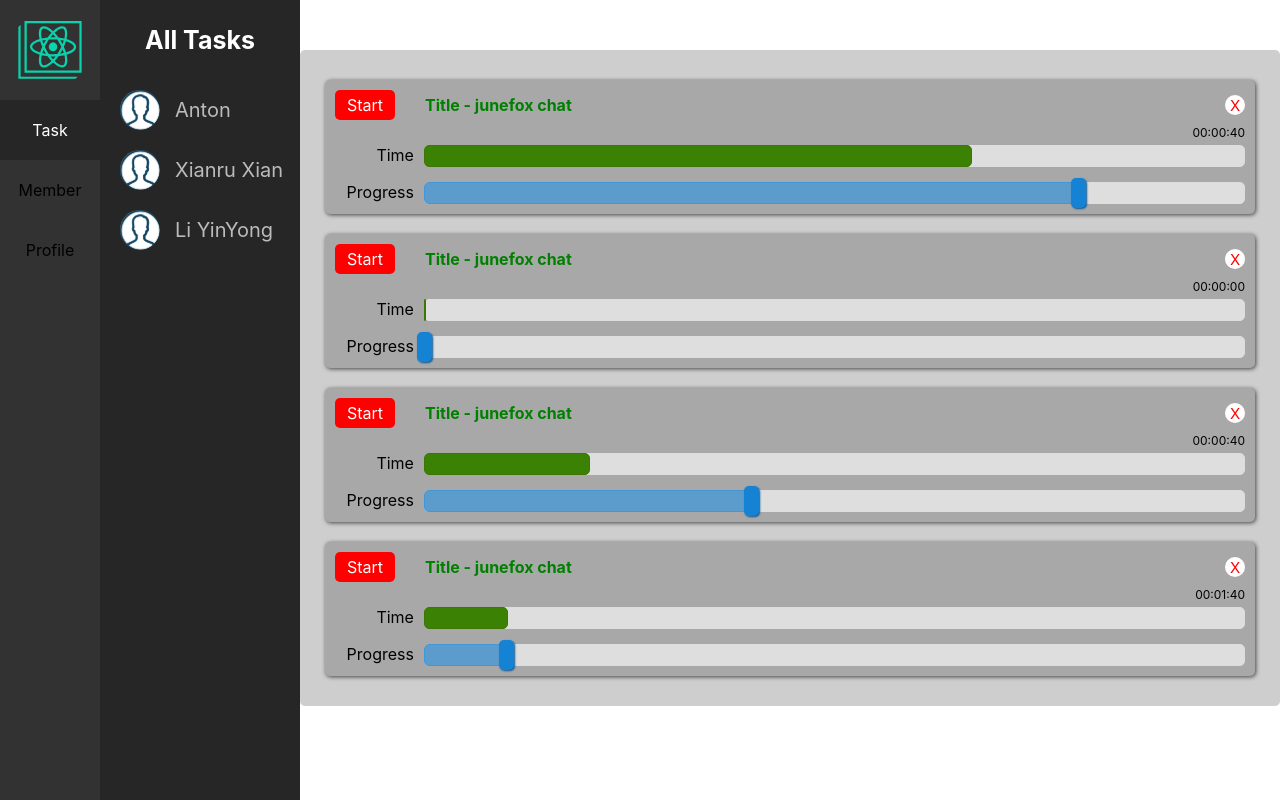
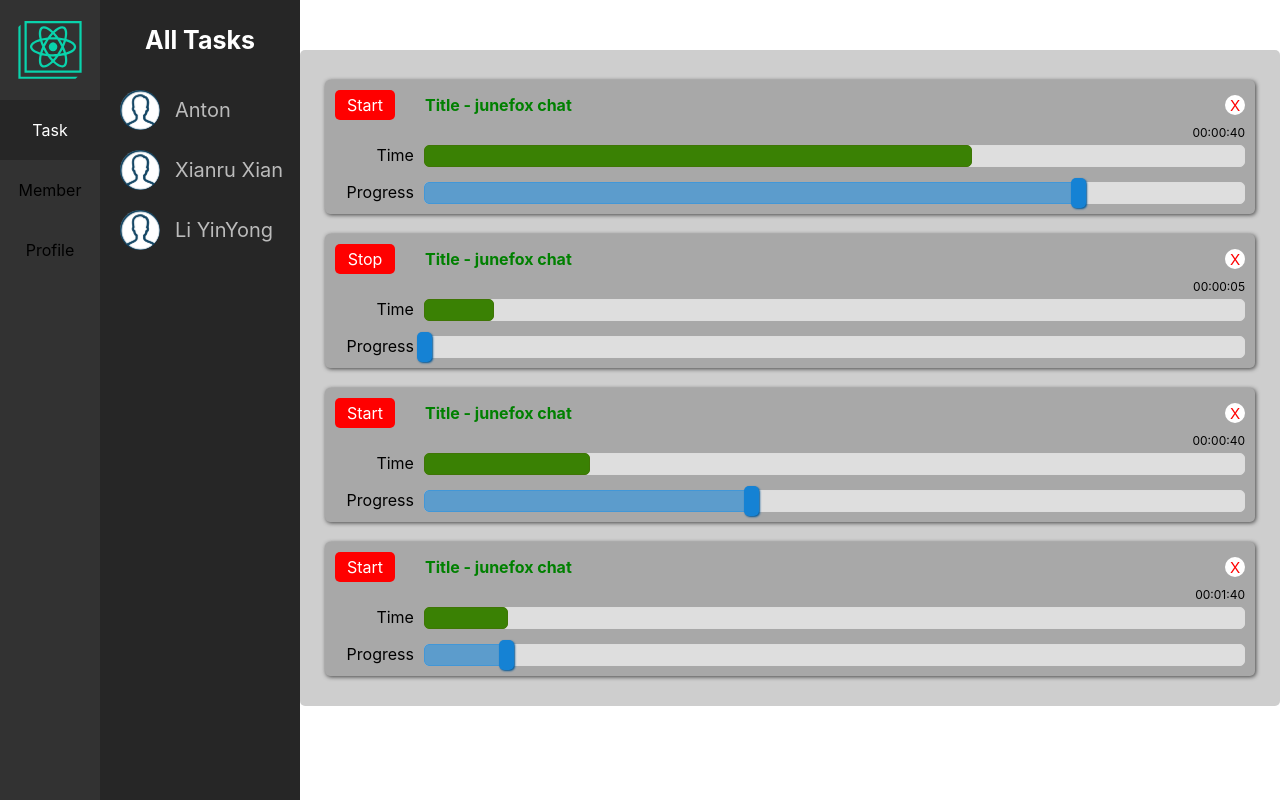
Before and after one commit to blacktiny/project-management-tool, a React (Create React App) app in the folder client/: page /task/all in a window 1280 px wide. Built offline with nearby package versions, Linux system fonts and the light colour scheme.

Commit message:
update task content page

```diff
--- a/client/src/pages/App.js
+++ b/client/src/pages/App.js
@@ -21,7 +21,7 @@ class App extends Component {
           </div>
           <div className='page-content'>
             <Route exact path='/' component={Home} />
-            <Route path='/task/:user' component={Task} />
+            <Route path='/task/:userId' component={Task} />
             <Redirect from='/task' to='/task/all' />
           </div>
         </div>
--- a/client/src/pages/Task/index.js
+++ b/client/src/pages/Task/index.js
@@ -16,14 +16,12 @@ const reorder = (list, startIndex, endIndex) => {
   return result
 }
 
-class Task extends Component {
-  constructor(props) {
-    super(props)
-
-    this.state = {
-      items: [
+const mockup = [
   {
     id: 'aaaaa',
+    userId: 'anton',
+    inProgress: false,
+    isFinished: false,
 
     // TimeProgressBar Props
     startTime: 40,
@@ -34,26 +32,59 @@ class Task extends Component {
   },
   {
     id: 'bbbbb',
+    userId: 'xianru',
+    inProgress: true,
+    isFinished: false,
     startTime: 0,
     endTime: 60,
     progressPercent: 0
   },
   {
     id: 'ccccc',
+    userId: 'yinyong',
+    inProgress: false,
+    isFinished: false,
     startTime: 40,
     endTime: 200,
     progressPercent: 40
   },
   {
     id: 'ddddd',
+    userId: 'yinyong',
+    inProgress: false,
+    isFinished: false,
     startTime: 100,
     endTime: 1000,
     progressPercent: 10
   }
 ]
+
+class Task extends Component {
+  constructor(props) {
+    super(props)
+
+    this.state = {
+      items: []
     }
 
     this.onDragEnd = this.onDragEnd.bind(this)
+  }
+
+  componentDidMount() {
+    this.setState({ items: mockup })
+  }
+
+  componentDidUpdate(prevProps, prevStete) {
+    const { userId } = this.props.match.params
+
+    if (prevProps.match.params.userId !== userId) {
+      if (userId === 'all') {
+        this.setState({ items: mockup })
+      } else {
+        const result = mockup.filter(item => item.userId === userId)
+        this.setState({ items: result })
+      }
+    }
   }
 
   resizeProgressBarFunc = (index, curPercent) => {
@@ -81,6 +112,25 @@ class Task extends Component {
     })
   }
 
+  onTimerStart = (taskId) => {
+    const { items } = this.state
+
+    const index = items.findIndex(item => { return item.id === taskId })
+    items[index].inProgress = !items[index].inProgress
+
+    this.setState({ items })
+  }
+
+  onTimerFinished = (taskId) => {
+    const { items } = this.state
+
+    const index = items.findIndex(item => { return item.id === taskId })
+    items[index].inProgress = !items[index].inProgress
+    items[index].isFinished = true
+
+    this.setState({ items })
+  }
+
   render() {
     const progressbarInfo = {
       resizeFunc: this.resizeProgressBarFunc
@@ -98,7 +148,7 @@ class Task extends Component {
                     {...provided.droppableProps}
                     ref={provided.innerRef}
                   >
-                    {this.state.items.map((item, index) => (
+                    {this.state.items && this.state.items.map((item, index) => (
                       <Draggable key={item.id} draggableId={item.id} index={index}>
                         {(provided) => (
                           <div
@@ -108,14 +158,27 @@ class Task extends Component {
                           >
                             <div className='progress-bar-group'>
                               <div className='progress-bar-group-header'>
-                                <div className='btn-timer'>Start</div>
+                                <div
+                                  className={`btn-timer${item.isFinished ? ' disable' : ''}`}
+                                  onClick={() => this.onTimerStart(item.id)}>{item.inProgress ? 'Stop' : 'Start'}
+                                </div>
                                 <div className='header-title' {...provided.dragHandleProps}>Title - junefox chat</div>
                                 <div className='btn-delete'>X</div>
                               </div>
                               <div {...provided.dragHandleProps}>
-                                <TimeProgressBar startTime={item.startTime} endTime={item.endTime} />
+                                <TimeProgressBar
+                                  taskId={item.id}
+                                  startTime={item.startTime}
+                                  endTime={item.endTime}
+                                  inProgress={item.inProgress}
+                                  callBackAfterTimerFinished={this.onTimerFinished}
+                                />
                               </div>
-                              <ResizableProgressBar index={index} percent={item.progressPercent} {...progressbarInfo} />
+                              <ResizableProgressBar
+                                index={index}
+                                percent={item.progressPercent}
+                                {...progressbarInfo}
+                              />
                             </div>
                           </div>
                         )}
--- a/client/src/pages/Task/style.scss
+++ b/client/src/pages/Task/style.scss
@@ -37,6 +37,13 @@
           border-radius: 5px;
           color: white;
           background-color: red;
+          cursor: pointer;
+        }
+
+        .btn-timer.disable {
+          cursor: default;
+          pointer-events: none;
+          background-color: #b51010;
         }
 
         .header-title {
@@ -56,6 +63,7 @@
           border-radius: 50%;
           color: red;
           background-color: white;
+          cursor: pointer;
         }
       }
     }
```
Lines whose indentation alone changed are shown as unchanged.
